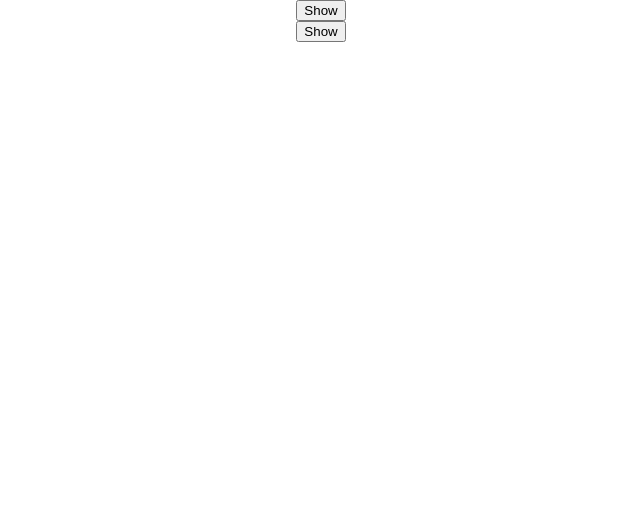
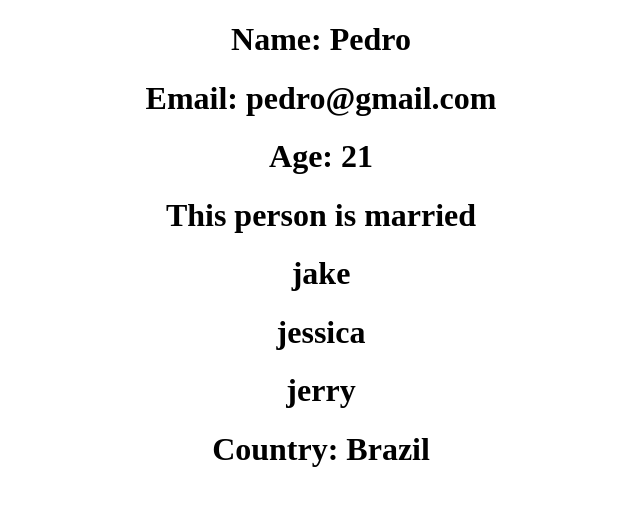
Before and after one commit to lukass4/learning-react, a React (Create React App) app: page / in a window 1280 px wide. Shown: the top 506 px of the page, without its empty margins (319-959 px from the left). Built offline with nearby package versions, Linux system fonts and the light colour scheme.

Commit message:
Typescript and types

```diff
--- a/src/App.css
+++ b/src/App.css
@@ -1,12 +1,38 @@
 .App {
-	display: flex;
-	align-items: center;
-	flex-direction: column;
-	width: 100vw;
-	font-family: Arial, Helvetica, sans-serif;
+  text-align: center;
 }
 
-body {
-	margin: 0;
-	padding: 0;
+.App-logo {
+  height: 40vmin;
+  pointer-events: none;
 }
+
+@media (prefers-reduced-motion: no-preference) {
+  .App-logo {
+    animation: App-logo-spin infinite 20s linear;
+  }
+}
+
+.App-header {
+  background-color: #282c34;
+  min-height: 100vh;
+  display: flex;
+  flex-direction: column;
+  align-items: center;
+  justify-content: center;
+  font-size: calc(10px + 2vmin);
+  color: white;
+}
+
+.App-link {
+  color: #61dafb;
+}
+
+@keyframes App-logo-spin {
+  from {
+    transform: rotate(0deg);
+  }
+  to {
+    transform: rotate(360deg);
+  }
+}
--- a/src/App.js
+++ /dev/null
@@ -1,18 +0,0 @@
-import "./App.css";
-import { useToggle } from "./useToggle";
-
-function App() {
-	const [isVisible, toggle] = useToggle();
-	const [isVisible2, toggle2] = useToggle();
-
-	return (
-		<div className="App">
-			<button onClick={toggle}>{isVisible ? "Hide" : "Show"}</button>
-			{isVisible && <h1>Hidden text</h1>}
-			<button onClick={toggle2}>{isVisible2 ? "Hide" : "Show"}</button>
-			{isVisible2 && <h1>Hidden text</h1>}
-		</div>
-	);
-}
-
-export default App;
--- /dev/null
+++ b/src/App.tsx
@@ -0,0 +1,24 @@
+import React from "react";
+import "./App.css";
+import { Country, Person } from "./components/Person";
+
+function App() {
+	const getAge = (name: string): number => { // = (input: inputType): returnType => {}
+		return 99;
+	};
+
+	return (
+		<div className="App">
+			<Person
+				name="Pedro"
+				email="pedro@gmail.com"
+				age={21}
+				isMarried={true}
+				friends={["jake", "jessica", "jerry"]}
+				country={Country.Brazil} // can only choose on of the countries
+			/>
+		</div>
+	);
+}
+
+export default App;
--- /dev/null
+++ b/src/components/Person.tsx
@@ -0,0 +1,33 @@
+import { useState } from "react";
+
+interface Props {
+	name: string;
+	email: string;
+	age: number;
+	isMarried: boolean;
+	friends: string[]; // list of strings
+	country: Country;
+}
+
+export enum Country { // How to make sure a variable is only one of x options	Brazil = "Brazil",
+	Brazil = "Brazil",
+	Canada = "Canada",
+	France = "France",
+}
+
+export const Person = (props: Props) => {
+	const [name, setName] = useState<string>(""); // how to specify type of a state
+	return (
+		<div>
+			<h1>Name: {props.name}</h1>
+			<h1>Email: {props.email}</h1>
+			<h1>Age: {props.age}</h1>
+			<h1>This person {props.isMarried ? "is" : "is not"} married</h1>
+			{props.friends.map((friend: string) => (
+				<h1>{friend}</h1>
+			))}
+
+			<h1>Country: {props.country}</h1>
+		</div>
+	);
+};
--- a/src/index.js
+++ b/src/index.tsx
@@ -2,7 +2,9 @@ import React from "react";
 import ReactDOM from "react-dom/client";
 import App from "./App";
 
-const root = ReactDOM.createRoot(document.getElementById("root"));
+const root = ReactDOM.createRoot(
+	document.getElementById("root") as HTMLElement
+);
 root.render(
 	<React.StrictMode>
 		<App />
--- /dev/null
+++ b/src/react-app-env.d.ts
@@ -0,0 +1 @@
+/// <reference types="react-scripts" />
--- a/src/useToggle.js
+++ /dev/null
@@ -1,11 +0,0 @@
-import { useState } from "react";
-
-export const useToggle = (initialValue = false) => {
-	const [state, setState] = useState(initialValue);
-
-	const toggle = () => {
-		setState(!state);
-	};
-
-	return [state, toggle]; //using an array so you can change variable name in component
-};
```
Also changed, not shown: package.json (+6 -7 lines), tsconfig.json (added, +26 -0 lines), 2 other files (tests, documents, lock files or other folders).
